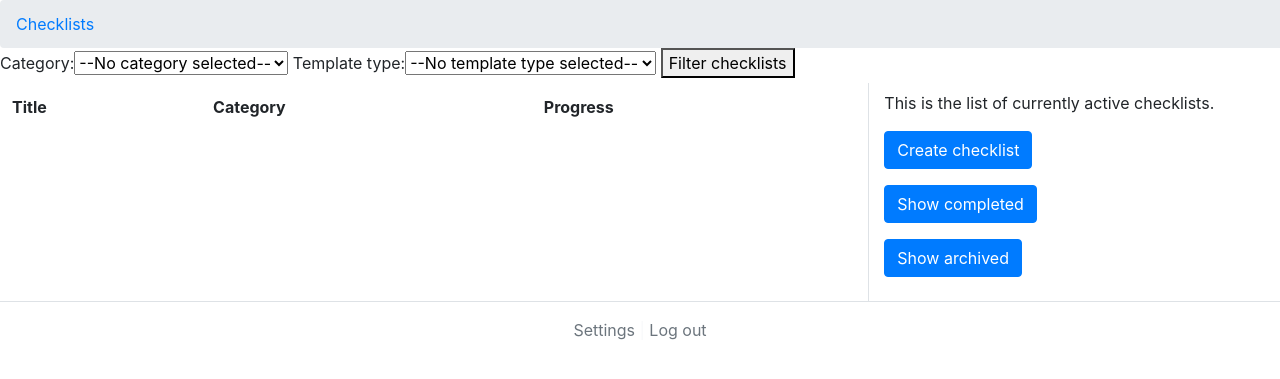
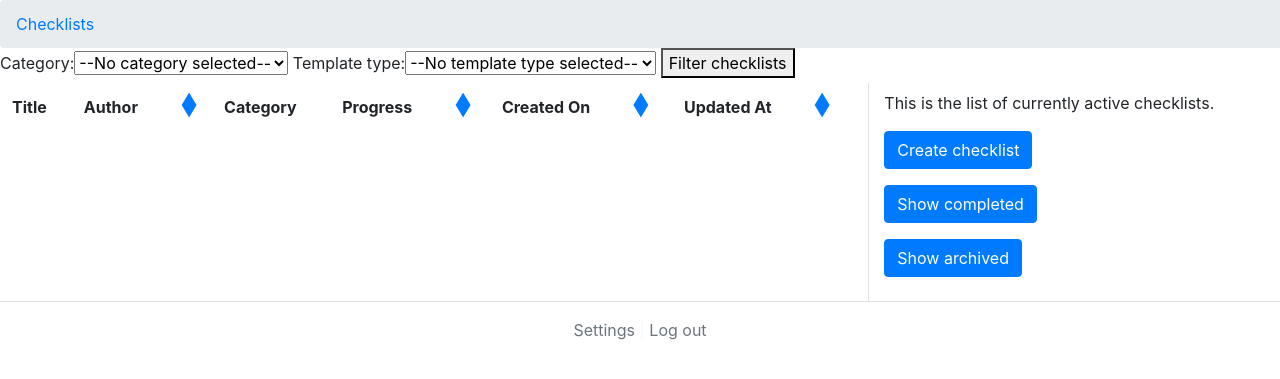
Before and after one commit to giantmade/giant-checklists, a Django app: a page that uses core/templates/base.html in a window 1280 px wide. Shown: the part 56-435 px from the top of the page. Run offline with Django 3.2, Linux system fonts and the light colour scheme; the visitor is signed in with stand-in values (Sample User, id 1); data comes from the database, SQL or seed files in the repository; data that the repository does not hold is empty.

Commit message:
Sort buttons added and formatted in the table headers. Each button adds a sort parameter to index view where the logic is handled depending on the parameter selected.

```diff
--- a/checklists/views.py
+++ b/checklists/views.py
@@ -1,3 +1,5 @@
+import re
+
 from django.contrib.auth.decorators import login_required
 from django.shortcuts import get_object_or_404, redirect, render
 from django.views.decorators.cache import never_cache
@@ -19,6 +21,23 @@ def index(request):
 
     if form.is_valid():
         checklists = form.filter_checklists()
+
+    sort_string = next((key for key in request.GET.keys() if key.startswith('sort-by-')), None)
+    if sort_string:
+        sort_parameter = re.search(r'sort-by-(.*)', sort_string).group(1)
+        sort_parameter = "-" + sort_parameter if request.GET.get(sort_string) == "desc" else sort_parameter
+
+        if "progress" in sort_parameter:
+            """
+            'Progress' is a method on model and therefore cannot be sorted as regular queryset
+            so in this case we will sort as a list instead.
+            """
+            progress_list = [(checklist, checklist.progress()) for checklist in checklists]
+            is_descending = True if "-" in sort_parameter else False
+            sorted_progress_list = sorted(progress_list, key=lambda x: x[1], reverse=is_descending)
+            checklists = [item[0] for item in sorted_progress_list]
+        else:
+            checklists = checklists.order_by(sort_parameter)
 
     return render(
         request,
@@ -265,6 +284,7 @@ def item_boolean_field_toggle(request, checklist_id, item_id, field):
         )
         event.save()
 
+    checklist.save()  # to refresh the updated_at date/ time value
     item.save()
 
     return redirect("checklists:detail", checklist_id=checklist.id)
@@ -289,6 +309,7 @@ def item_comment(request, checklist_id, item_id):
         content=request.POST["content"],
     )
     comment.save()
+    checklist.save()  # to refresh the updated_at date/ time value
 
     # Return to the template detail page.
     return redirect("checklists:detail", checklist_id=checklist.id)
@@ -308,5 +329,6 @@ def append_item(request, checklist_id):
             checklist=checklist,
             description=request.POST.get("item_description"),
         )
+        checklist.save()  # to refresh the updated_at date/ time value
 
     return redirect(request.META.get('HTTP_REFERER', '/'))
--- a/core/templates/base.html
+++ b/core/templates/base.html
@@ -16,6 +16,11 @@
         .cursor-move { cursor: move;}
         .CodeMirror { border: none !important; height: 100%;}
         .editor-toolbar { border: none !important; }
+        .sortable-column-header { display: flex; align-items: end;}
+        .table-header-title { width: 80%; }
+        .button-container { display: flex; flex-direction: column; margin-left: 20px; width: 20%; }
+        .arrow-button { line-height: 0.5; }
+
     </style>
     <script src="https://code.jquery.com/jquery-3.5.1.min.js" crossorigin="anonymous"></script>
     <script src="https://cdn.jsdelivr.net/npm/bootstrap@4.5.3/dist/js/bootstrap.bundle.min.js" crossorigin="anonymous"></script>
--- a/core/templates/checklists/index.html
+++ b/core/templates/checklists/index.html
@@ -17,8 +17,60 @@
                 <thead>
                 <tr>
                     <th>Title</th>
+                    <th>
+                        <div class="sortable-column-header">
+                            <div class="table-header-title">Author</div>
+
+                            <div class="button-container">
+                                <a class="arrow-button" href="{% url 'checklists:index' %}?sort-by-author=asc">
+                                  &#9650;
+                                </a>
+                                <a class="arrow-button" style="line-height: 1;" href="{% url 'checklists:index' %}?sort-by-author=desc">
+                                  &#9660;
+                                </a>
+                            </div>
+                        </div>
+                    </th>
                     <th>Category</th>
-                    <th>Progress</th>
+                    <th>
+                        <div class="sortable-column-header">
+                            <div class="table-header-title">Progress</div>
+                            <div class="button-container">
+                                <a class="arrow-button" href="{% url 'checklists:index' %}?sort-by-progress=asc">
+                                  &#9650;
+                                </a>
+                                <a class="arrow-button" style="line-height: 1;" href="{% url 'checklists:index' %}?sort-by-progress=desc">
+                                  &#9660;
+                                </a>
+                            </div>
+                        </div>
+                    </th>
+                    <th>
+                        <div class="sortable-column-header">
+                            <div class="table-header-title">Created On</div>
+                            <div class="button-container">
+                                <a class="arrow-button" href="{% url 'checklists:index' %}?sort-by-created_on=asc">
+                                  &#9650;
+                                </a>
+                                <a class="arrow-button" style="line-height: 1;" href="{% url 'checklists:index' %}?sort-by-created_on=desc">
+                                  &#9660;
+                                </a>
+                            </div>
+                        </div>
+                    </th>
+                    <th>
+                        <div class="sortable-column-header">
+                            <div class="table-header-title">Updated At</div>
+                            <div class="button-container">
+                                <a class="arrow-button" href="{% url 'checklists:index' %}?sort-by-updated_at=asc">
+                                  &#9650;
+                                </a>
+                                <a class="arrow-button" style="line-height: 1;" href="{% url 'checklists:index' %}?sort-by-updated_at=desc">
+                                  &#9660;
+                                </a>
+                            </div>
+                        </div>
+                    </th>
                 </tr>
                 </thead>
                 <tbody>
@@ -28,6 +80,9 @@
                             <a href="{% url "checklists:detail" item.id %}">{{ item.title }}</a>
                         </td>
                         <td>
+                            {% if item.author %}{{ item.author }}{% else %}None{% endif %}
+                        </td>
+                        <td>
                             {% if item.category %}{{ item.category }}{% else %}None{% endif %}
                         </td>
                         <td>
@@ -35,6 +90,8 @@
                                 <div class="progress-bar {% ifequal item.progress 100 %}bg-success{% endifequal %}" role="progressbar" style="width: {{ item.progress }}%" aria-valuenow="{{ item.progress }}" aria-valuemin="0" aria-valuemax="100"></div>
                             </div>
                         </td>
+                        <td>{{ item.created_on }}</td>
+                        <td>{{ item.updated_at }}</td>
                     </tr>
                 {% endfor %}
                 </tbody>
```
